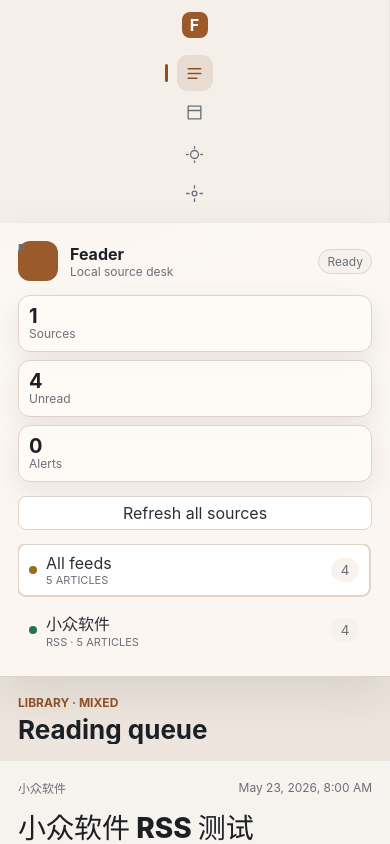
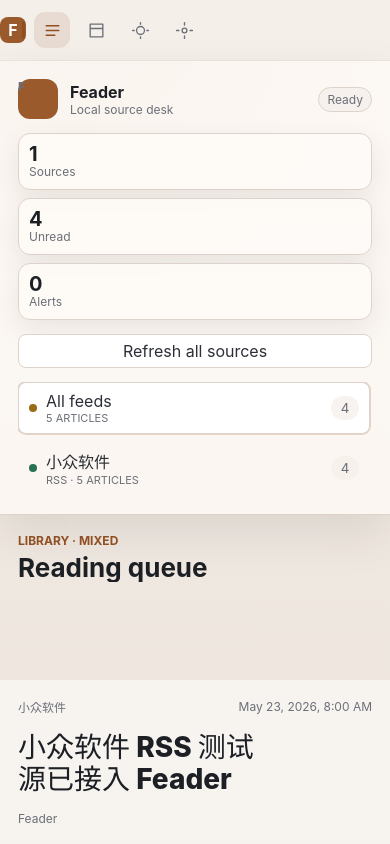
Before and after one commit to FrankieeW/Feader, a React (Vite) app: page / in a window 390 px wide. Built offline with nearby package versions, Linux system fonts and the light colour scheme.

Commit message:
fix: add rail column to responsive grid overrides

```diff
--- a/src/App.css
+++ b/src/App.css
@@ -1172,7 +1172,7 @@
 
 @media (max-width: 1160px) {
   .app-shell[data-view="reader"] {
-    grid-template-columns: minmax(204px, var(--sidebar-width)) 10px minmax(360px, var(--timeline-width)) 10px minmax(0, 1fr);
+    grid-template-columns: 54px minmax(204px, var(--sidebar-width)) 10px minmax(360px, var(--timeline-width)) 10px minmax(0, 1fr);
   }
 
   .topbar-actions {
@@ -1180,7 +1180,7 @@
   }
 
   .page-view {
-    grid-column: 2;
+    grid-column: 3;
   }
 
   .source-grid,
@@ -1228,6 +1228,23 @@
   .app-shell:not([data-view="reader"]) .sidebar,
   .app-shell:not([data-view="reader"]) .page-view {
     grid-column: 1;
+  }
+
+  .icon-rail {
+    grid-column: 1;
+    flex-direction: row;
+    justify-content: flex-start;
+    gap: 8px;
+    border-right: 0;
+    border-bottom: 1px solid var(--color-line-soft);
+  }
+
+  .rail-mark {
+    margin-bottom: 0;
+  }
+
+  .rail-spacer {
+    display: none;
   }
 
   .reader-article {
```
